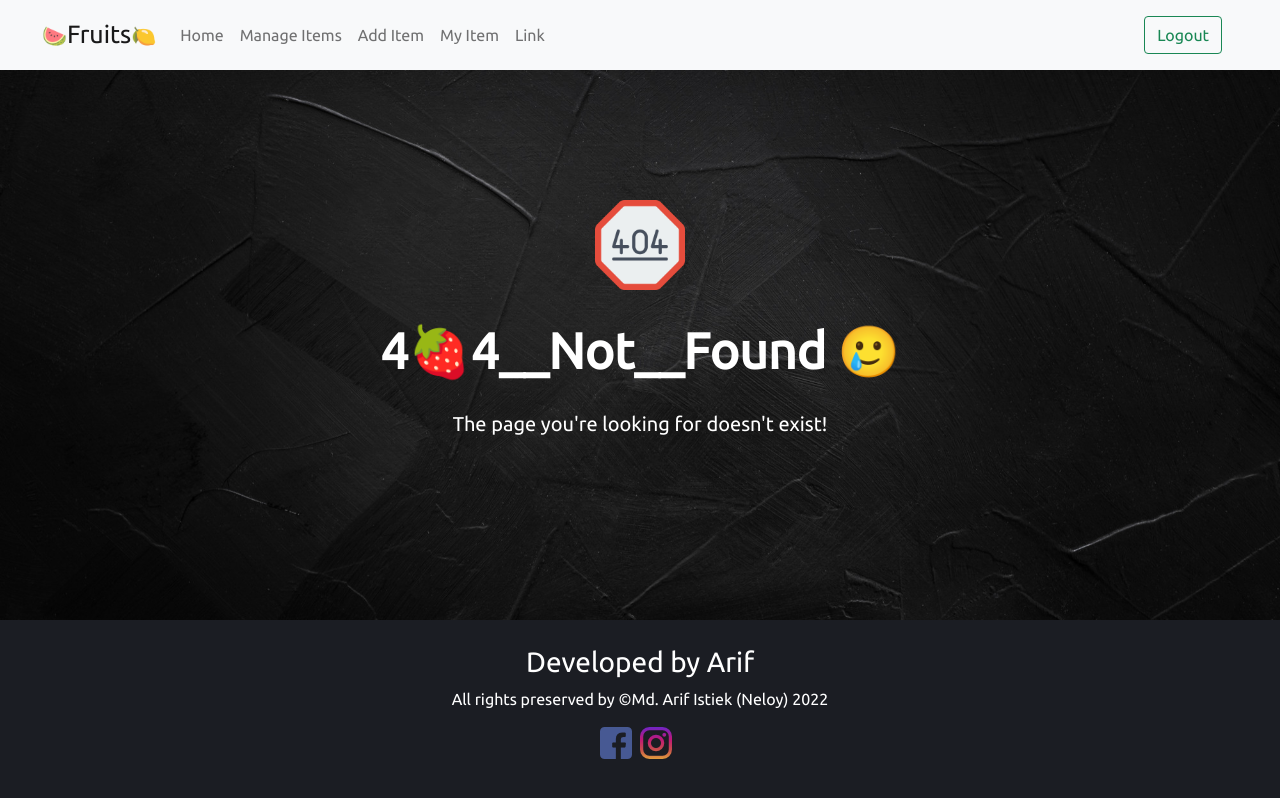
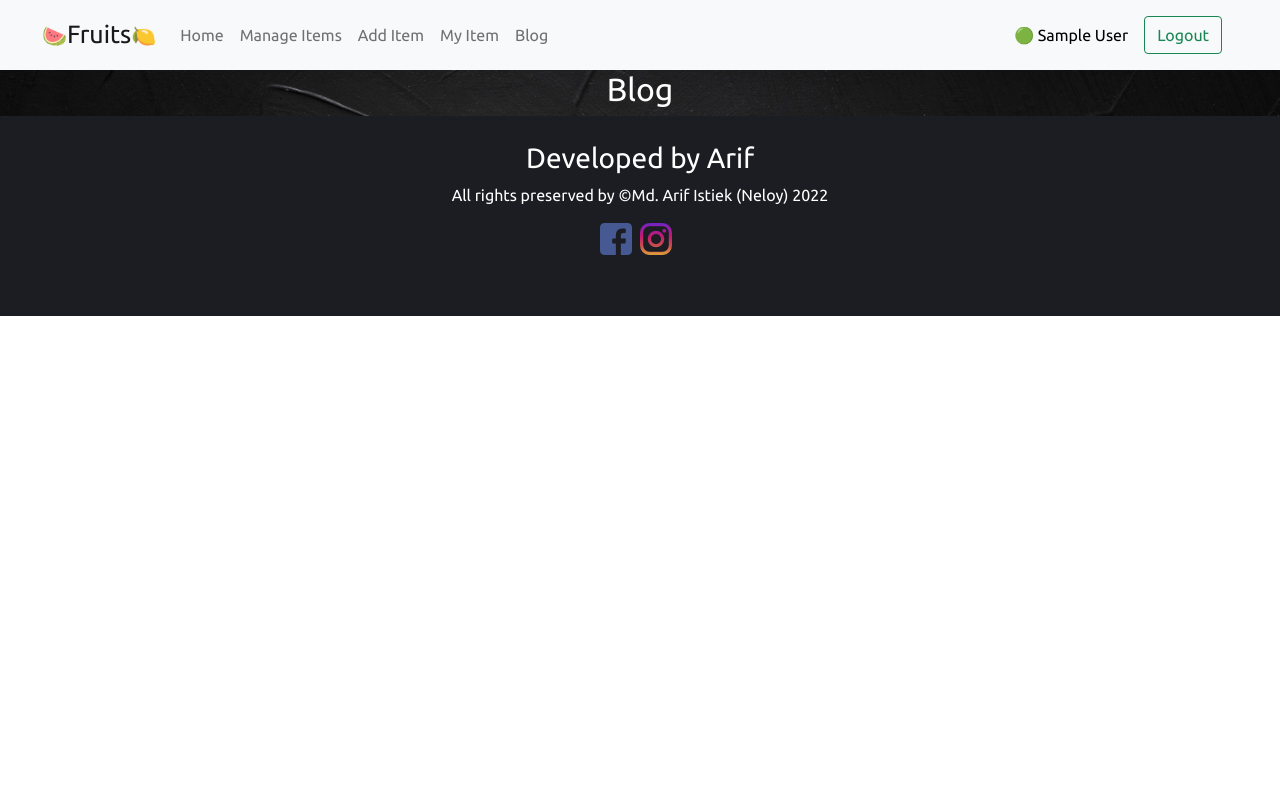
Before and after one commit to neloy005/fruits-inventory-client, a React (Create React App) app: page /blog in a window 1280 px wide. Shown: the top 798 px of the page. Built offline with nearby package versions, Linux system fonts and the light colour scheme; no server answers; sample sign-in values are in the browser's storage; the HTML template or start-up script is replaced by a standard one.

Commit message:
restock bug fixed

```diff
--- a/src/App.js
+++ b/src/App.js
@@ -11,6 +11,7 @@ import RequireAuth from './component/RequireAuth/RequireAuth';
 import ManageFullInventory from './component/ManageFullInventory/ManageFullInventory';
 import AddFruit from './component/AddFruit/AddFruit';
 import MyItem from './component/MyItem/MyItem';
+import Blog from './component/Blog/Blog';
 
 function App() {
   return (
@@ -21,6 +22,7 @@ function App() {
         <Route path='/home' element={<Home></Home>}></Route>
         <Route path='/login' element={<Login></Login>}></Route>
         <Route path='/register' element={<Register></Register>}></Route>
+        <Route path='/blog' element={<Blog></Blog>}></Route>
         <Route path='*' element={<NotFound></NotFound>}></Route>
         <Route path='/inventory/:id' element={
           <RequireAuth>
--- /dev/null
+++ b/src/component/Blog/Blog.js
@@ -0,0 +1,11 @@
+import React from 'react';
+
+const Blog = () => {
+    return (
+        <div>
+            <h2>Blog</h2>
+        </div>
+    );
+};
+
+export default Blog;
--- a/src/component/Header/Header.css
+++ b/src/component/Header/Header.css
@@ -4,9 +4,11 @@
 }
 
 .website-name {
+    font-size: 25px;
+}
 
-
-    font-size: 25px;
+.user-name {
+    margin-bottom: 0;
 }
 
 @media only screen and (max-width: 480px) {
--- a/src/component/Header/Header.js
+++ b/src/component/Header/Header.js
@@ -16,7 +16,7 @@ const Header = () => {
         <div>
             <Navbar id='navbar' bg="light" expand="lg">
                 <Container fluid>
-                    <Navbar.Brand href="#">🍉<span className='website-name'>Fruits</span>🍋</Navbar.Brand>
+                    <Navbar.Brand as={Link} to='/home'>🍉<span className='website-name'>Fruits</span>🍋</Navbar.Brand>
                     <Navbar.Toggle aria-controls="navbarScroll" />
                     <Navbar.Collapse id="navbarScroll">
                         <Nav
@@ -35,11 +35,14 @@ const Header = () => {
 
                             }
 
-                            <Nav.Link href="#action2">Link</Nav.Link>
+                            <Nav.Link as={Link} to='/blog'>Blog</Nav.Link>
                         </Nav>
                         {
                             user ?
-                                <Nav.Link onClick={handleSignOut}><Button variant="outline-success">Logout</Button></Nav.Link>
+                                <>
+                                    <p className='user-name' style={{ 'color': 'black' }}>🟢 {user.displayName}</p>
+                                    <Nav.Link onClick={handleSignOut}><Button variant="outline-success">Logout</Button></Nav.Link>
+                                </>
                                 :
                                 <Nav.Link as={Link} to='/login'><Button variant="outline-danger">Login</Button></Nav.Link>
                         }
--- a/src/component/Home/Home.js
+++ b/src/component/Home/Home.js
@@ -68,7 +68,7 @@ const Home = () => {
             <h2 style={{ 'fontSize': '37px', 'marginBottom': '50px', 'fontWeight': '550' }}>Inventory Analysis📝:</h2>
             <div className='inventory-analysis-container'>
                 <div>
-                    <h2>{totalFruit}</h2> <p>Total <span style={{ 'color': 'yellow' }}>🍉Fruits🍋</span></p>
+                    <h2>{totalFruit}</h2> <p><span style={{ 'color': 'yellow' }}>🍉Fruits🍋</span> In Stock</p>
                 </div>
                 <div>
                     <h2>{totalSold}</h2> <p><span style={{ 'color': 'yellow' }}>🍉Fruits🍋</span> Sold</p>
@@ -99,7 +99,7 @@ const Home = () => {
                 <div className='how-we-operate'>
                     {
                         operations.map(operation => <Operation
-                            key={operation._key}
+                            key={operation._id}
                             operation={operation}
                         ></Operation>)
                     }
--- a/src/component/InventoryManagement/InventoryManagement.js
+++ b/src/component/InventoryManagement/InventoryManagement.js
@@ -8,6 +8,7 @@ const InventoryManagement = () => {
     const { id } = useParams();
     const [fruit, setFruit] = useState({});
     const [fruitCount, setFruitCount] = useState(0);
+    const [soldCount, setSoldCount] = useState(0);
     const [error, setError] = useState('');
     const [stockOut, setStockOut] = useState('');
     const navigate = useNavigate();
@@ -19,13 +20,14 @@ const InventoryManagement = () => {
             .then(data => {
                 setFruit(data);
                 setFruitCount(data.quantity);
+                setSoldCount(data.sold);
                 if (data.quantity === 0) {
                     setStockOut('Stock Out!');
                 }
             });
     }, [])
 
-
+    let sold = soldCount;
     let quantity = fruitCount;
     const handleDecrease = () => {
         if (quantity === 0) {
@@ -33,11 +35,13 @@ const InventoryManagement = () => {
             return;
         }
         quantity -= 1;
+        sold += 1;
         setFruitCount(quantity);
+        setSoldCount(sold);
         if (quantity === 0) {
             setStockOut('Stock Out!');
         }
-        const decreasedQuantity = { quantity: quantity };
+        const decreasedQuantity = { quantity: quantity, sold: sold };
         const url = `http://localhost:5000/fruit/${id}`;
         fetch(url, {
             method: 'PUT',
@@ -65,7 +69,7 @@ const InventoryManagement = () => {
             setError('');
             quantity = quantity + restock;
             setFruitCount(quantity);
-            const decreasedQuantity = { quantity: quantity };
+            const decreasedQuantity = { quantity: quantity, sold: soldCount };
             const url = `http://localhost:5000/fruit/${id}`;
             fetch(url, {
                 method: 'PUT',
@@ -108,7 +112,7 @@ const InventoryManagement = () => {
                     <hr />
                     <p style={{ 'fontSize': '20px' }}>{fruit.description}</p>
                     <div className='sold-and-price'>
-                        <div><h2>{fruit.sold}</h2> <p>sold so far</p></div>
+                        <div><h2>{soldCount}</h2> <p>sold so far</p></div>
                         <div><h2>${fruit.price}</h2> <p>per item</p></div>
                     </div>
 
--- a/src/component/MyItem/MyItem.js
+++ b/src/component/MyItem/MyItem.js
@@ -19,8 +19,6 @@ const MyItem = () => {
         })
             .then(res => res.json())
             .then(data => {
-                // const newItem = data.filter(fruit => fruit.email === user.email);
-                console.log(data)
                 setItems(data);
             })
     }, [user])
@@ -55,7 +53,9 @@ const MyItem = () => {
     }
     return (
         <div className='my-items-container'>
-            <h2 style={{ 'marginBottom': '50px' }}>You've added {items.length} <span style={{ 'color': 'yellow' }}>🍉Fruits🍋</span>  so far</h2>
+            {
+                items.length > 0 && <h2 style={{ 'marginBottom': '50px' }}>You've added {items.length} <span style={{ 'color': 'yellow' }}>🍉Fruits🍋</span>  so far</h2>
+            }
             {
                 items.length > 0 ?
                     <div className='item-container'>
--- a/src/component/Operation/Operation.css
+++ b/src/component/Operation/Operation.css
@@ -1,5 +1,5 @@
 .single-operation {
     border: 1px solid white;
     padding: 20px;
-    background-color: rgba(68, 62, 87, 0.728);
+    background-color: rgba(52, 44, 79, 0.728);
 }
--- a/src/component/Operation/Operation.js
+++ b/src/component/Operation/Operation.js
@@ -2,7 +2,6 @@ import React from 'react';
 import './Operation.css'
 
 const Operation = (props) => {
-    console.log(props);
     const { name, description, image } = props.operation;
     return (
         <div className='single-operation'>
```
Also changed, not shown: src/component/Blog/Blog.css (added).
